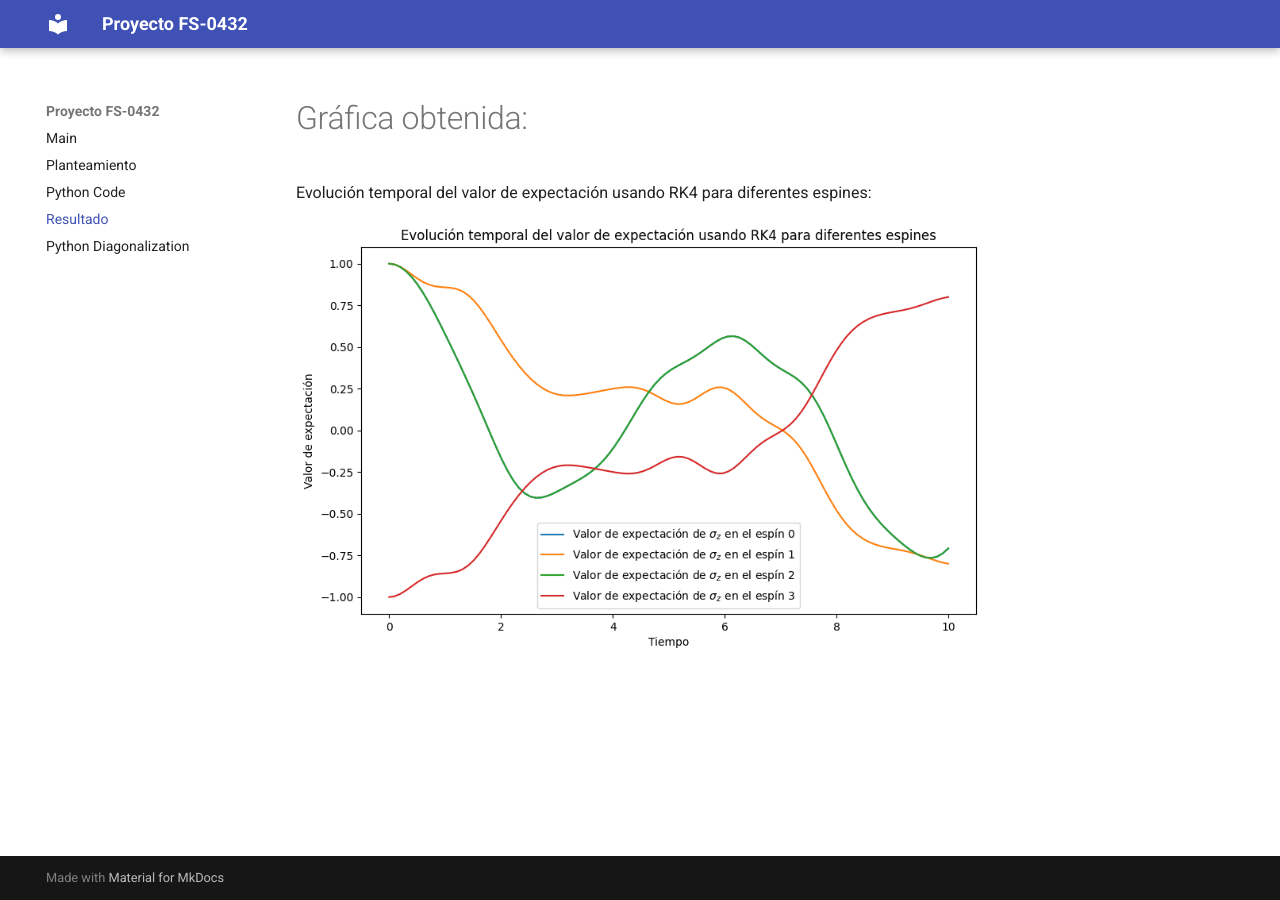
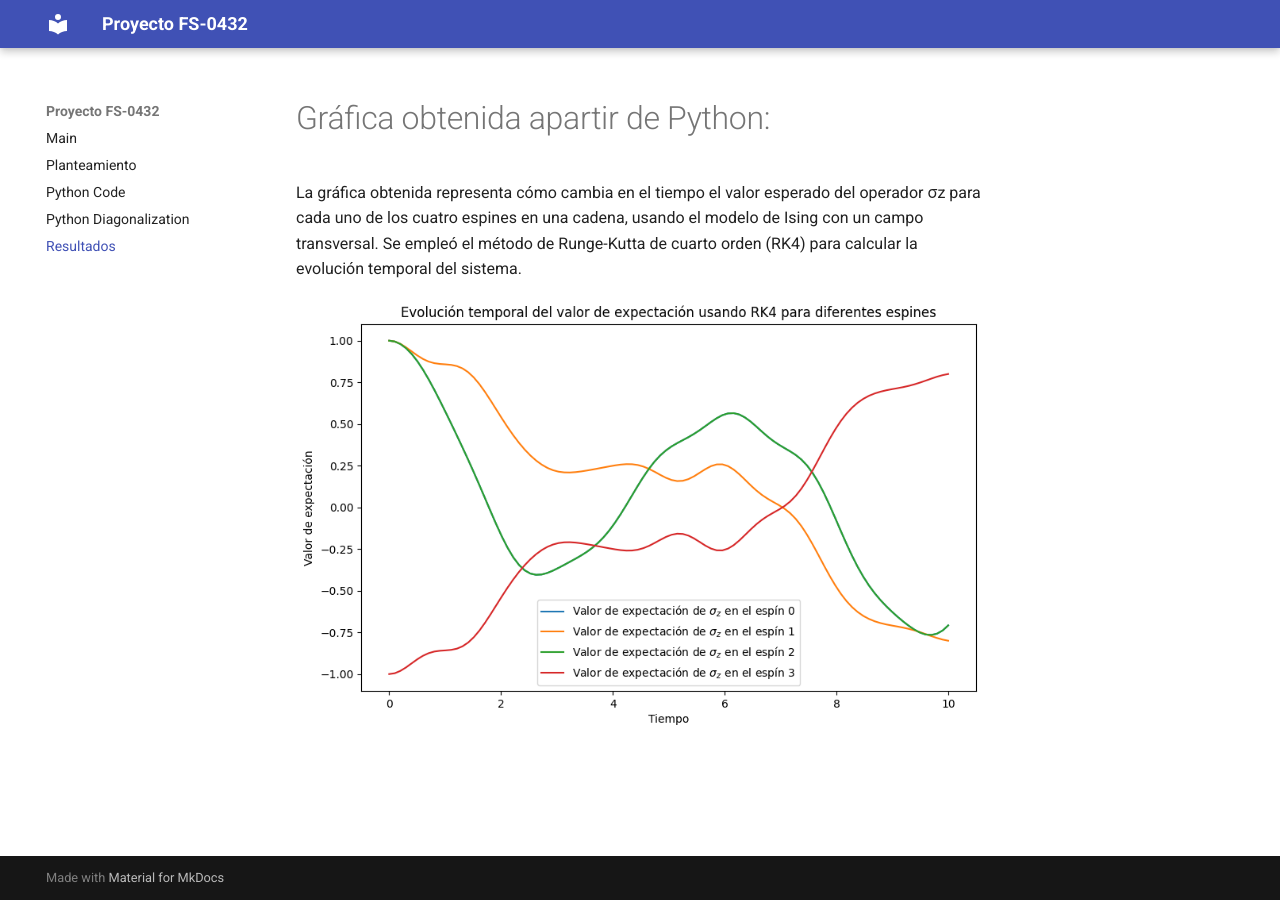
Before and after one commit to BrayCal/Proyecto-FS-0432, an MkDocs documentation site: the page built from docs/imagen.md, in a window 1280 px wide. Built offline with MkDocs 1.6.1 and Material for MkDocs 9.7.7, drawn with Linux system fonts in a browser that asks for light colours.

Commit message:
Descripcion de la grafica

```diff
--- a/docs/imagen.md
+++ b/docs/imagen.md
@@ -1,5 +1,5 @@
-# Gráfica obtenida:
+# Gráfica obtenida apartir de Python:
 
-Evolución temporal del valor de expectación usando RK4 para diferentes espines:
+La gráfica obtenida representa cómo cambia en el tiempo el valor esperado del operador σz para cada uno de los cuatro espines en una cadena, usando el modelo de Ising con un campo transversal. Se empleó el método de Runge-Kutta de cuarto orden (RK4) para calcular la evolución temporal del sistema.
 
 ![](img/C1ramses.png)
--- a/mkdocs.yml
+++ b/mkdocs.yml
@@ -22,5 +22,5 @@ nav:
   - Main: index.md
   - Planteamiento: planteamiento.md
   - Python Code: reference.md
-  - Resultado: imagen.md
   - Python Diagonalization: parallel.md
+  - Resultados: imagen.md
```
Also changed, not shown: docs/reference.md (+0 -6 lines), site/reference/index.html.
